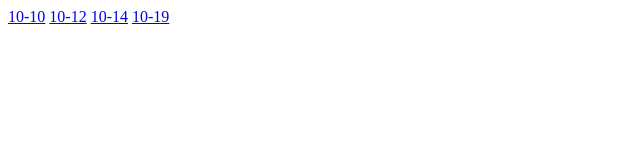
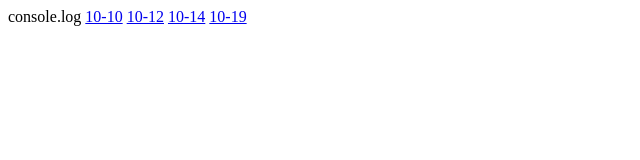
Before and after one commit to maalik36/CPSC332, a plain HTML site: page docs/links.html in a window 1280 px wide. Shown: the whole page, without its empty margins (0-640 px from the left). Drawn offline with Linux system fonts and the light colour scheme.

Commit message:
try again

```diff
--- a/docs/links.html
+++ b/docs/links.html
@@ -1,6 +1,7 @@
 <html>
     <head></head>
     <body>
+        console.log
         <a href="index.html">10-10</a>
         <a href="javascript-in-browser.html">10-12</a>
         <a href="javascript-in-browser2.html">10-14</a>
```
Also changed, not shown: 1 other file.
